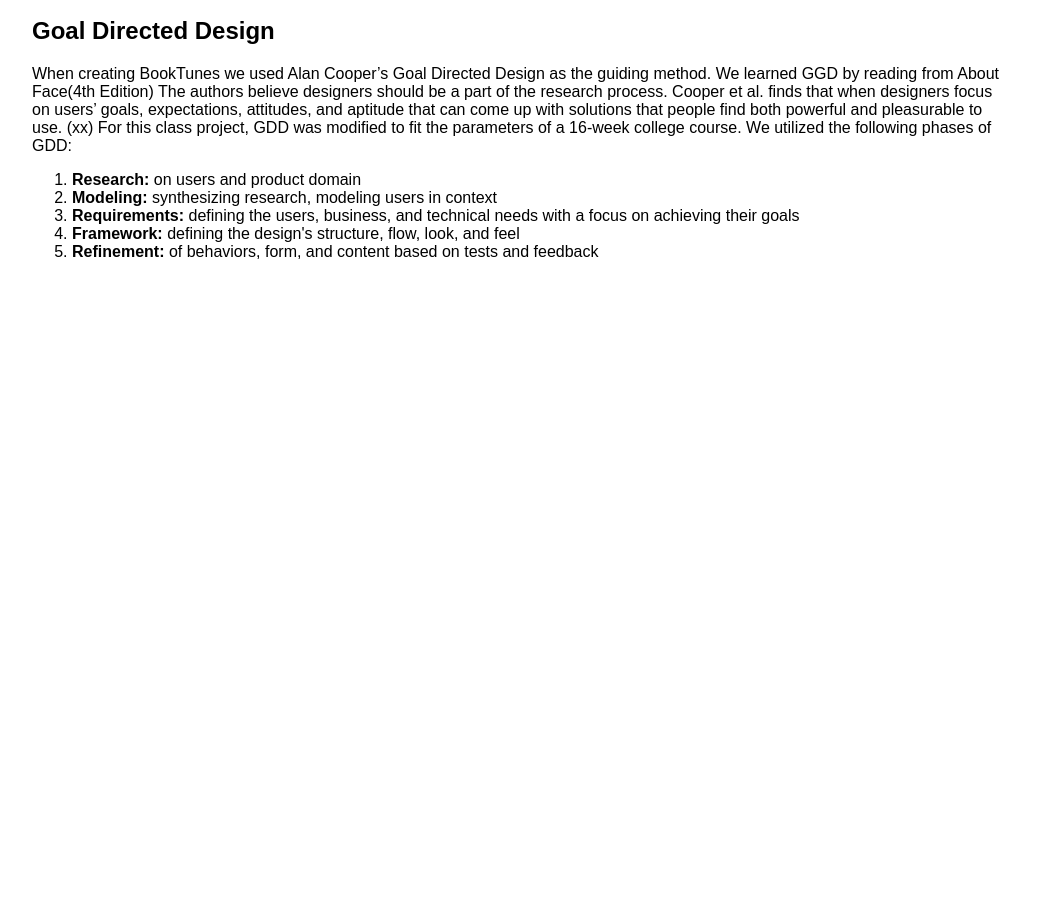
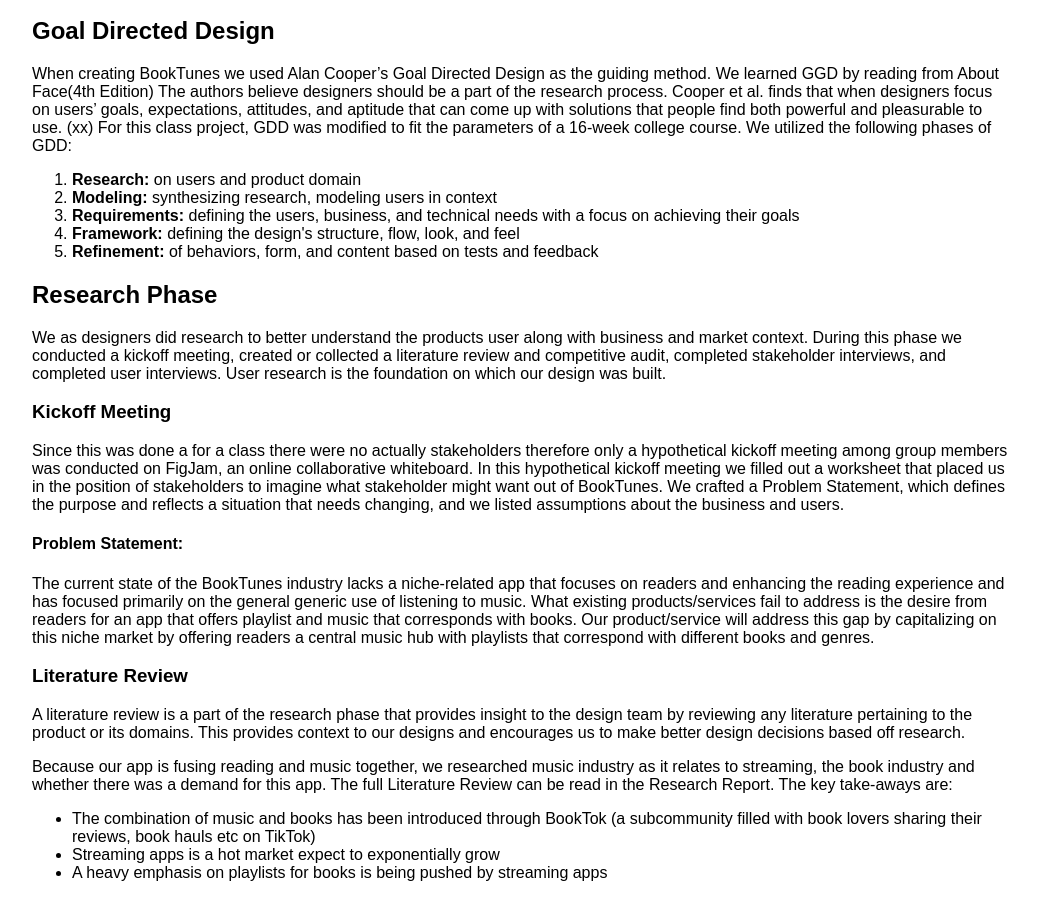
Before and after one commit to AsiaTerr/Asia3203.github.io, a plain HTML site: page booktunes.html in a window 1280 px wide. Shown: the part 1192-2090 px from the top of the page, without its empty margins (118-1156 px from the left). Before the commit the page ends 1469 px from the top, so only its background shows below. Drawn offline with Linux system fonts and the light colour scheme.

Commit message:
Update booktunes.html

```diff
--- a/booktunes.html
+++ b/booktunes.html
@@ -65,4 +65,18 @@ The rest of this page will explain GDD and each phase of GDD utilized on this pr
   <li><strong>Framework:</strong>  defining the design's structure, flow, look, and feel</li>
   <li><strong>Refinement:</strong>  of behaviors, form, and content based on tests and feedback</li>
 </ol>
+  <h2>Research Phase</h2>
+  <p>We as designers did research to better understand the products user along with business and market context. During this phase we conducted a kickoff meeting, created or collected a literature review and competitive audit, completed stakeholder interviews, and completed user interviews. User research is the foundation on which our design was built. </p>
+  <h3>Kickoff Meeting</h3>
+  <p>Since this was done a for a class there were no actually stakeholders therefore only a hypothetical kickoff meeting among group members was conducted on FigJam, an online collaborative whiteboard. In this hypothetical kickoff meeting we filled out a worksheet that placed us in the position of stakeholders to imagine what stakeholder might want out of BookTunes. We crafted a Problem Statement, which defines the purpose and reflects a situation that needs changing, and we listed assumptions about the business and users.</p>
+  <h4>Problem Statement:</h4>
+  <p>The current state of the BookTunes industry lacks a niche-related app that focuses on readers and enhancing the reading experience and has focused primarily on the general generic use of listening to music. What existing products/services fail to address is the desire from readers for an app that offers playlist and music that corresponds with books. Our product/service will address this gap by capitalizing on this niche market by offering readers a central music hub with playlists that correspond with different books and genres.</p>
+ <h3>Literature Review</h3>
+<p>A literature review is a part of the research phase that provides insight to the design team by reviewing any literature pertaining to the product or its domains. This provides context to our designs and encourages us to make better design decisions based off research.</p>
+  <p>Because our app is fusing reading and music together, we researched music industry as it relates to streaming, the book industry and whether there was a demand for this app. The full Literature Review can be read in the Research Report. The key take-aways are:</p>
+  <ul>
+    <li>The combination of music and books has been introduced through BookTok (a subcommunity filled with book lovers sharing their reviews, book hauls etc on TikTok)</li>
+  <li>Streaming apps is a hot market expect to exponentially grow</li>
+  <li>A heavy emphasis on playlists for books is being pushed by streaming apps</li>
+  </ul>
 </body>
```
